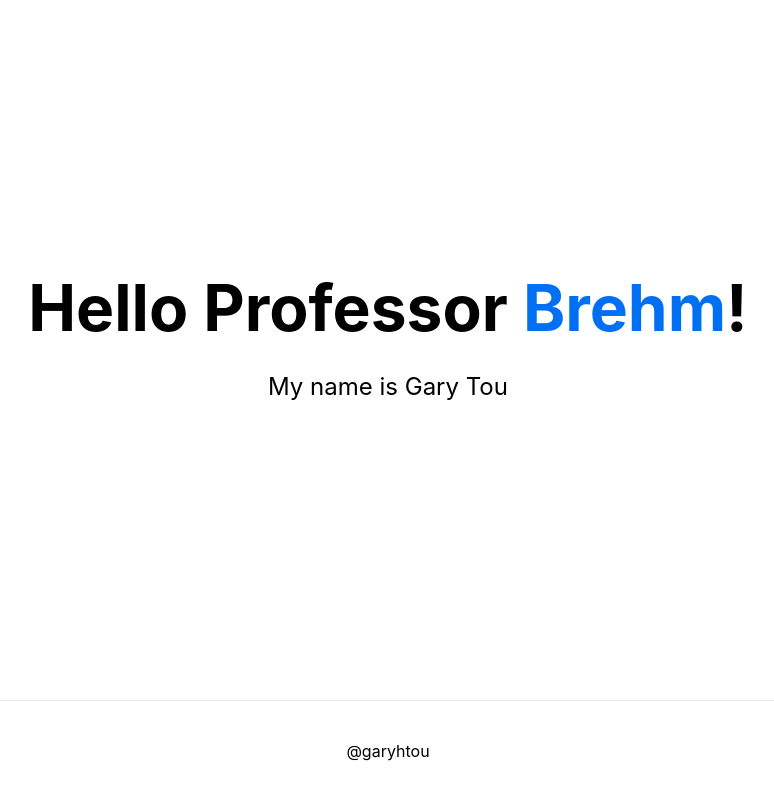
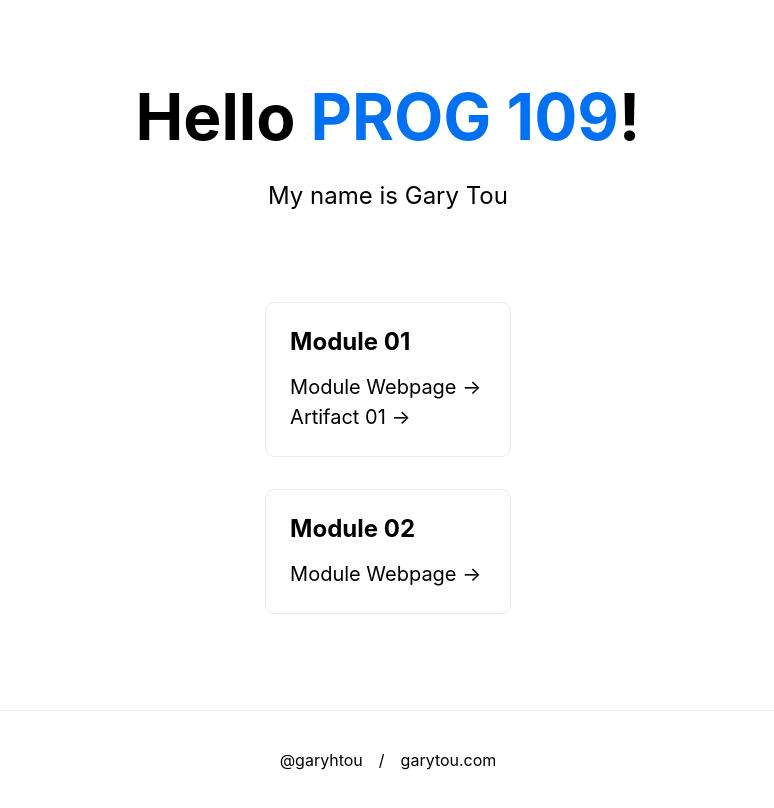
Before and after one commit to garyhtou/PROG109, a Next.js app: page / in a window 1280 px wide. Shown: the whole page, without its empty margins (252-1026 px from the left). Built offline with nearby package versions, Linux system fonts and the light colour scheme.

Commit message:
more tweaks and link on home

```diff
--- a/pages/index.js
+++ b/pages/index.js
@@ -11,10 +11,28 @@ export default function Home() {
 
 			<main className={styles.main}>
 				<h1 className={styles.title}>
-					Hello Professor <span>Brehm</span>!
+					Hello <span>PROG 109</span>!
 				</h1>
 
 				<p className={styles.description}>My name is Gary Tou</p>
+
+				<div className={styles.grid}>
+					<div className={styles.card}>
+						<h3>Module 01</h3>
+						<a href="/module01">
+							<p>Module Webpage &rarr;</p>
+						</a>
+						<a href="/module01/artifact01.html">
+							<p>Artifact 01 &rarr;</p>
+						</a>
+					</div>
+					<div className={styles.card}>
+						<h3>Module 02</h3>
+						<a href="/module02">
+							<p>Module Webpage &rarr;</p>
+						</a>
+					</div>
+				</div>
 			</main>
 
 			<footer className={styles.footer}>
@@ -25,6 +43,14 @@ export default function Home() {
 				>
 					@garyhtou
 				</a>
+				<span className={styles.footerSep}> / </span>
+				<a
+					href="https://garytou.com/"
+					target="_blank"
+					rel="noopener noreferrer"
+				>
+					garytou.com
+				</a>
 			</footer>
 		</div>
 	);
--- a/styles/Home.module.css
+++ b/styles/Home.module.css
@@ -61,3 +61,53 @@
 	line-height: 1.5;
 	font-size: 1.5rem;
 }
+
+.grid {
+	display: flex;
+	align-items: center;
+	justify-content: center;
+	flex-wrap: wrap;
+	max-width: 800px;
+	margin-top: 3rem;
+}
+
+.card {
+	margin: 1rem;
+	flex-basis: 45%;
+	padding: 1.5rem;
+	text-align: left;
+	color: inherit;
+	text-decoration: none;
+	border: 1px solid #eaeaea;
+	border-radius: 10px;
+	transition: color 0.15s ease, border-color 0.15s ease;
+}
+
+.card:hover,
+.card:focus,
+.card:active {
+	color: #0070f3;
+	border-color: #0070f3;
+}
+
+.card h3 {
+	margin: 0 0 1rem 0;
+	font-size: 1.5rem;
+}
+
+.card p {
+	margin: 0;
+	font-size: 1.25rem;
+	line-height: 1.5;
+}
+
+@media (max-width: 600px) {
+	.grid {
+		width: 100%;
+		flex-direction: column;
+	}
+}
+
+.footerSep {
+	margin: 0 1em;
+}
```
Also changed, not shown: public/module01/index.html (+8 -1 lines).
